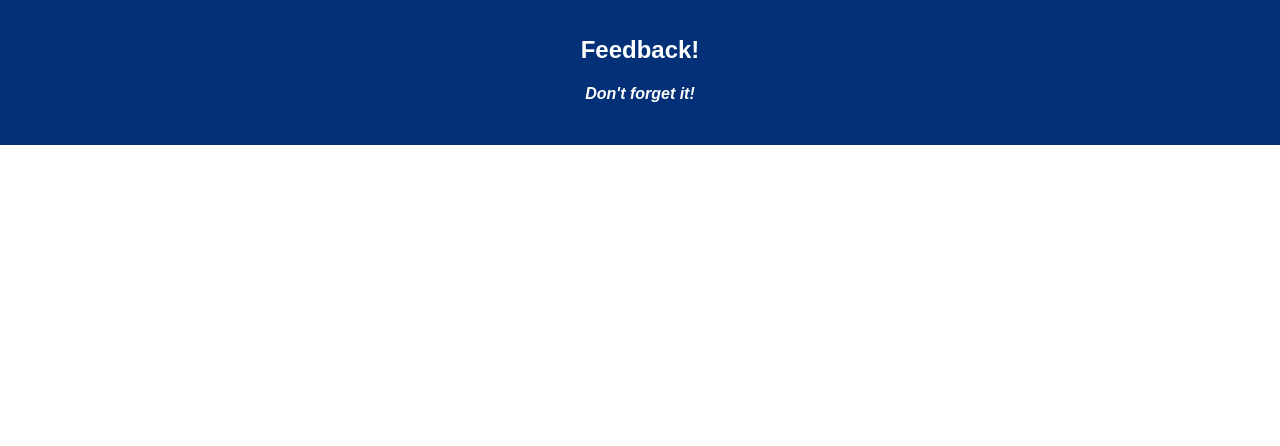
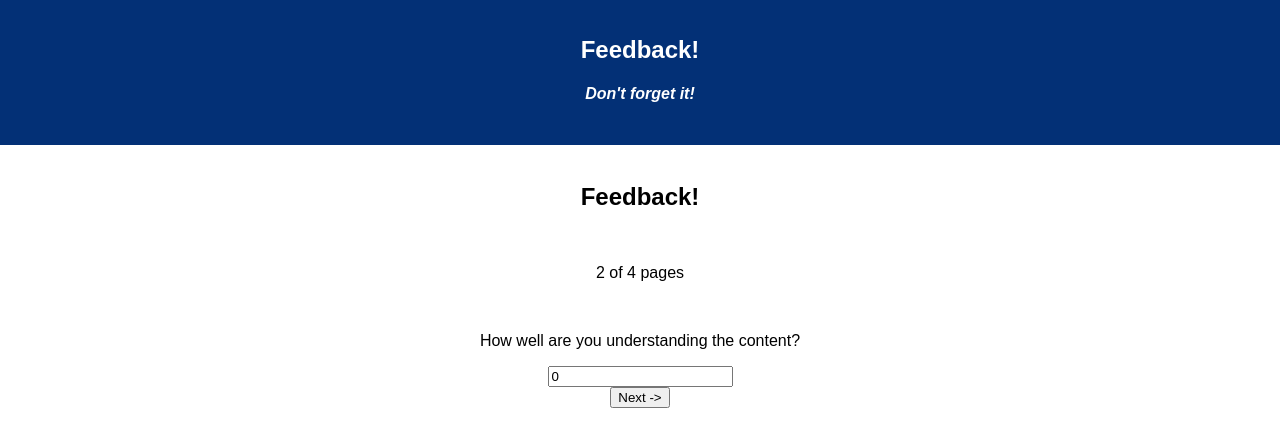
Before and after one commit to DericAaron/weekend-challenge-7-reflection, a React (Create React App) app: page /#/2 in a window 1280 px wide. Shown: the top 446 px of the page. Built offline with nearby package versions, Linux system fonts and the light colour scheme.

Commit message:
rpage routing and connection reduxStore complete. Basic functionality of pages complete

```diff
--- /dev/null
+++ b/src/components/Admin/Admin.js
@@ -0,0 +1,13 @@
+import React, { Component } from 'react';
+
+class Header extends Component {
+  render() {
+    return (
+        <div>
+            <h2>Admin</h2>
+        </div>
+    );
+  }
+}
+
+export default Header;
--- a/src/components/App/App.js
+++ b/src/components/App/App.js
@@ -1,16 +1,34 @@
 import React, { Component } from 'react';
-import axios from 'axios';
+
+import {HashRouter as Router, Route} from 'react-router-dom';
+
+
 import './App.css';
+import Page1 from '../Pages/Page1/Page1';
+import Page2 from '../Pages/Page2/Page2';
+import Page3 from '../Pages/Page3/Page3';
+import Page4 from '../Pages/Page4/Page4';
+import Page5 from '../Pages/Page5/Page5';
+import Admin from '../Admin/Admin';
+
+import Header from '../Header/Header';
 
 class App extends Component {
   render() {
     return (
       <div className="App">
-        <header className="App-header">
-          <h1 className="App-title">Feedback!</h1>
-          <h4><i>Don't forget it!</i></h4>
-        </header>
+        <Header />
         <br/>
+        <Router>
+          <div>
+            <Route exact path="/" component={Page1}/>
+            <Route exact path="/2" component={Page2}/>
+            <Route exact path="/3" component={Page3}/>
+            <Route exact path="/4" component={Page4}/>
+            <Route exact path="/5" component={Page5}/>
+            <Route exact path="/admin" component={Admin}/>
+          </div>
+        </Router>
       </div>
     );
   }
--- /dev/null
+++ b/src/components/Header/Header.js
@@ -0,0 +1,14 @@
+import React, { Component } from 'react';
+
+class Header extends Component {
+  render() {
+    return (
+        <header className="App-header">
+          <h1 className="App-title">Feedback!</h1>
+          <h4><i>Don't forget it!</i></h4>
+        </header>
+    );
+  }
+}
+
+export default Header;
--- /dev/null
+++ b/src/components/Pages/HeaderPage/HeaderPage.js
@@ -0,0 +1,13 @@
+import React, { Component } from 'react';
+
+class HeaderPage extends Component {
+  render() {
+    return (
+        <div>
+            <h2>Feedback!</h2>
+        </div>
+    );
+  }
+}
+
+export default HeaderPage;
--- /dev/null
+++ b/src/components/Pages/Page1/Page1.js
@@ -0,0 +1,50 @@
+import React, { Component } from 'react';
+import HeaderPage from '../HeaderPage/HeaderPage';
+import {Link} from 'react-router-dom';
+import {connect} from 'react-redux';
+
+const mapReduxToProps = (reduxStore) => ({
+    reduxStore
+});
+
+class Page1 extends Component {
+
+    constructor(props){
+        super(props);
+
+        this.state = {user: 0};
+    } //end constructor
+
+    handleChange = (event) => {
+        this.setState({user: event.target.value});
+    }//end handleChange
+
+    handleNext = () => {
+        console.log('click');
+        const action = {type: 'ADD_INPUT', var: 'feeling', payload: this.state.user};
+        this.props.dispatch(action);
+    } // end handleNext
+
+  render() {
+    return (
+
+        <div>
+            <HeaderPage />
+            <br/>
+            <div>
+                <p>1 of 4 pages</p>
+                <br/>
+                <p>How are you feeling today?</p>
+                <input type="number" placeholder="1-5" value={this.state.user} onChange={this.handleChange}/>
+                <br/>
+                <Link to="/2">
+                <button onClick={this.handleNext}>Next -></button>
+                </Link>
+            </div>
+        </div>
+
+    );
+  }
+}
+
+export default connect(mapReduxToProps)(Page1);
--- /dev/null
+++ b/src/components/Pages/Page2/Page2.js
@@ -0,0 +1,50 @@
+import React, { Component } from 'react';
+import HeaderPage from '../HeaderPage/HeaderPage';
+import {Link} from 'react-router-dom';
+import {connect} from 'react-redux';
+
+const mapReduxToProps = (reduxStore) => ({
+    reduxStore
+});
+
+class Page2 extends Component {
+
+    constructor(props){
+        super(props);
+
+        this.state = {user: 0};
+    } //end constructor
+
+    handleChange = (event) => {
+        this.setState({user: event.target.value});
+    }//end handleChange
+
+    handleNext = () => {
+        console.log('click');
+        const action = {type: 'ADD_INPUT', var: 'understanding', payload: this.state.user};
+        this.props.dispatch(action);
+    } // end handleNext
+
+  render() {
+    return (
+
+        <div>
+            <HeaderPage />
+            <br/>
+            <div>
+                <p>2 of 4 pages</p>
+                <br/>
+                <p>How well are you understanding the content?</p>
+                <input type="number" placeholder="1-5" value={this.state.user} onChange={this.handleChange}/>
+                <br/>
+                <Link to="/3">
+                <button onClick={this.handleNext}>Next -></button>
+                </Link>
+            </div>
+        </div>
+
+    );
+  }
+}
+
+export default connect(mapReduxToProps)(Page2);
--- /dev/null
+++ b/src/components/Pages/Page3/Page3.js
@@ -0,0 +1,50 @@
+import React, { Component } from 'react';
+import HeaderPage from '../HeaderPage/HeaderPage';
+import {Link} from 'react-router-dom';
+import {connect} from 'react-redux';
+
+const mapReduxToProps = (reduxStore) => ({
+    reduxStore
+});
+
+class Page3 extends Component {
+
+    constructor(props){
+        super(props);
+
+        this.state = {user: 0};
+    } //end constructor
+
+    handleChange = (event) => {
+        this.setState({user: event.target.value});
+    }//end handleChange
+
+    handleNext = () => {
+        console.log('click');
+        const action = {type: 'ADD_INPUT', var: 'support', payload: this.state.user};
+        this.props.dispatch(action);
+    } // end handleNext
+
+  render() {
+    return (
+
+        <div>
+            <HeaderPage />
+            <br/>
+            <div>
+                <p>3 of 4 pages</p>
+                <br/>
+                <p>How well are you being supported?</p>
+                <input type="number" placeholder="1-5" value={this.state.user} onChange={this.handleChange}/>
+                <br/>
+                <Link to="/4">
+                <button onClick={this.handleNext}>Next -></button>
+                </Link>
+            </div>
+        </div>
+
+    );
+  }
+}
+
+export default connect(mapReduxToProps)(Page3);
--- /dev/null
+++ b/src/components/Pages/Page4/Page4.js
@@ -0,0 +1,51 @@
+import React, { Component } from 'react';
+import HeaderPage from '../HeaderPage/HeaderPage';
+import {Link} from 'react-router-dom';
+import {connect} from 'react-redux';
+import axios from 'axios';
+
+const mapReduxToProps = (reduxStore) => ({
+    reduxStore
+});
+
+class Page4 extends Component {
+
+    constructor(props){
+        super(props);
+
+        this.state = {user: ''};
+    } //end constructor
+
+    handleChange = (event) => {
+        this.setState({user: event.target.value});
+    }//end handleChange
+
+    handleNext = () => {
+        console.log('click');
+        const action = {type: 'ADD_INPUT', var: 'comments', payload: this.state.user};
+        this.props.dispatch(action);
+    } // end handleNext
+
+  render() {
+    return (
+
+        <div>
+            <HeaderPage />
+            <br/>
+            <div>
+                <p>4 of 4 pages</p>
+                <br/>
+                <p>Any Comments you want to leave?</p>
+                <input type="text" placeholder="" value={this.state.user} onChange={this.handleChange}/>
+                <br/>
+                <Link to="/5">
+                <button onClick={this.handleNext}>Submit</button>
+                </Link>
+            </div>
+        </div>
+
+    );
+  }
+}
+
+export default connect(mapReduxToProps)(Page4);
--- /dev/null
+++ b/src/components/Pages/Page5/Page5.js
@@ -0,0 +1,38 @@
+import React, { Component } from 'react';
+import HeaderPage from '../HeaderPage/HeaderPage';
+import {Link} from 'react-router-dom';
+import {connect} from 'react-redux';
+
+const mapReduxToProps = (reduxStore) => ({
+    reduxStore
+});
+
+class Page5 extends Component {
+
+    handleNext = () => {
+        console.log('click');
+        const action = {type: 'RESET'};
+        this.props.dispatch(action);
+    } // end handleNext
+
+  render() {
+    return (
+
+        <div>
+            <HeaderPage />
+            <br/>
+            <div>
+
+                <h3>Thank You!</h3>
+
+                <Link to="/">
+                <button onClick={this.handleNext}>Leave New Feedback</button>
+                </Link>
+            </div>
+        </div>
+
+    );
+  }
+}
+
+export default connect(mapReduxToProps)(Page5);
--- a/src/index.js
+++ b/src/index.js
@@ -15,6 +15,9 @@ const feedback = (state = {}, action) => {
     if(action.type === 'ADD_INPUT'){
         return {...state, [action.var]: action.payload};
     }
+    else if(action.type === 'RESET'){
+        return {};
+    }
 
     return state;
 
```
